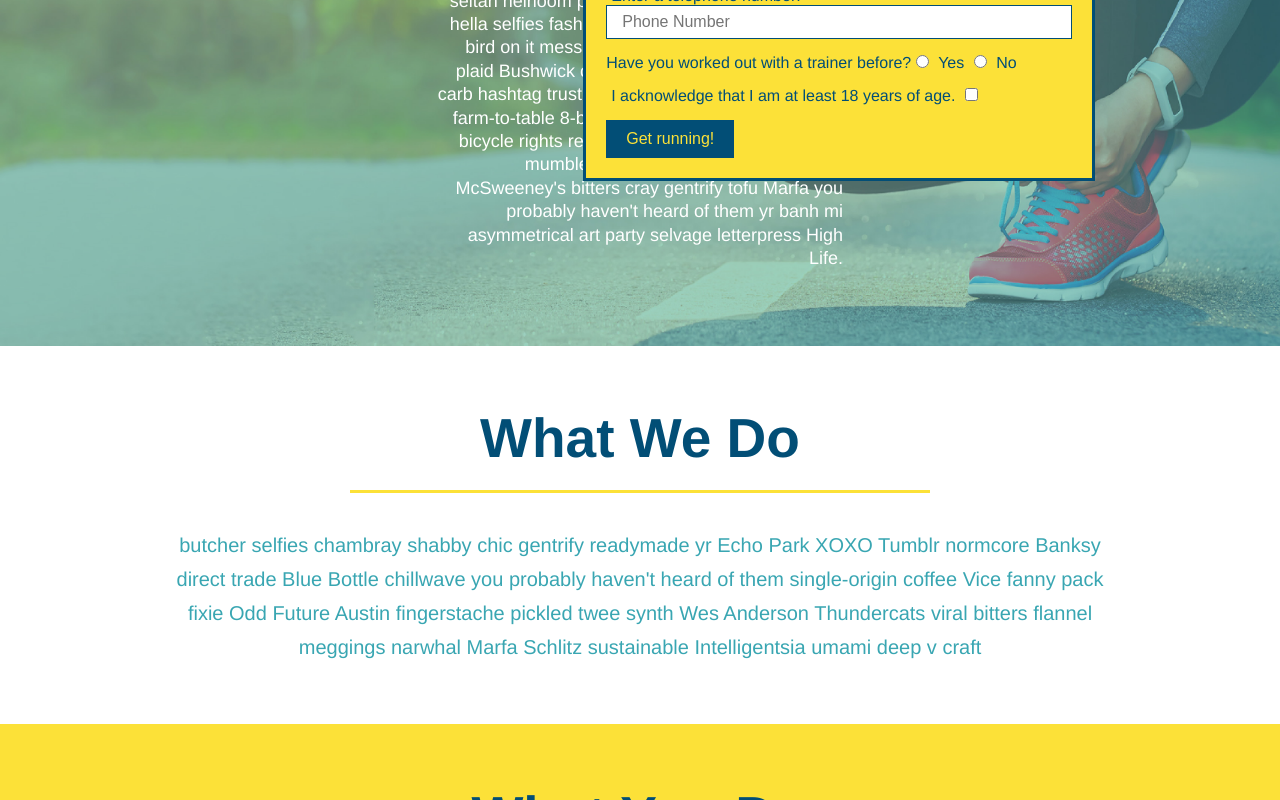
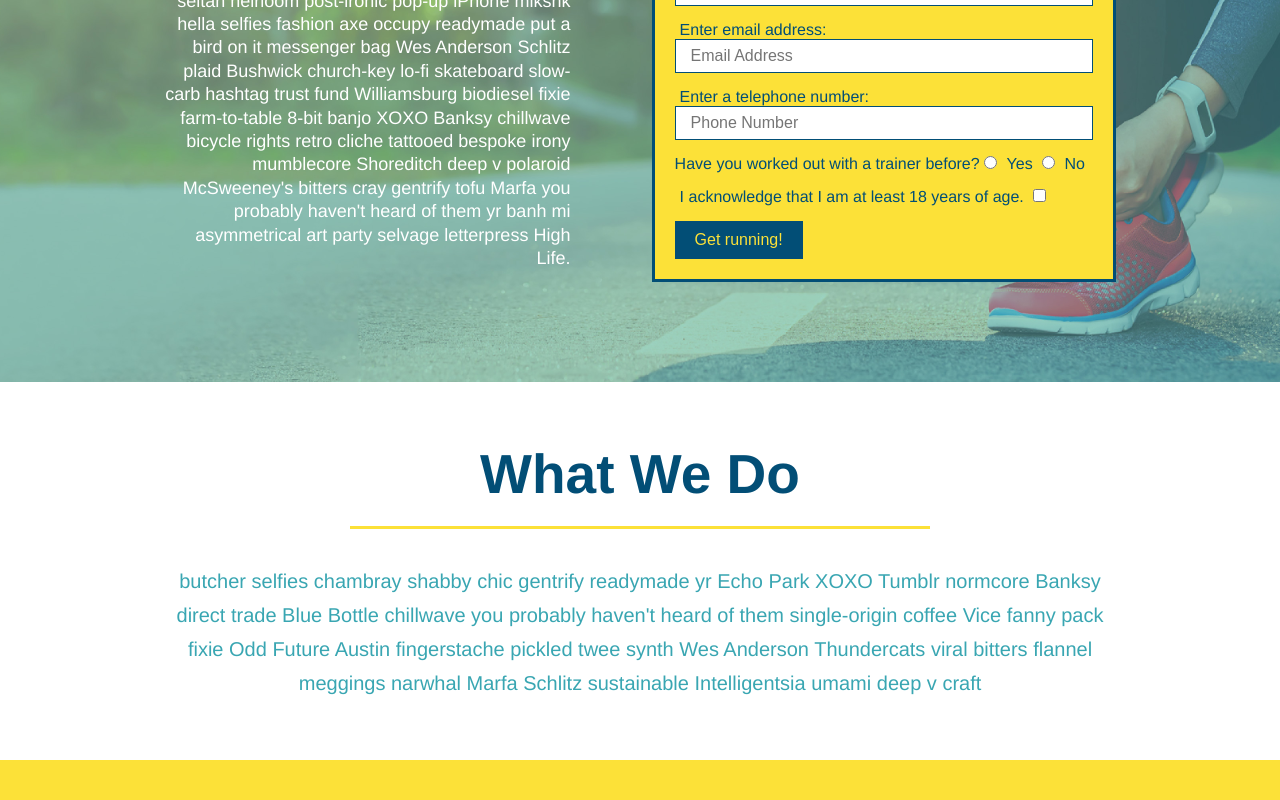
Before and after one commit to yoowook1207/runbuddy2.0, a plain HTML site: page index.html in a window 1280 px wide. Shown: the part 336-1136 px from the top of the page. Drawn offline with Linux system fonts and the light colour scheme.

Commit message:
new branch init

```diff
--- a/assets/css/style.css
+++ b/assets/css/style.css
@@ -82,10 +82,8 @@ section {
   justify-content: center;
   flex-wrap: wrap;
   background-image: url('../images/hero-bg.jpg');
-  height: 600px;
   background-size: cover;
   background-position: center;
-  position: relative;
 }
 /* Hero Style End */
 
@@ -111,9 +109,6 @@ section {
   margin: 3.5%;
   width: 40%;
   color: #024e76;
-  position: absolute;
-  bottom: 120px;
-  right: 140px;
 }
 
 .hero-form h3 {
```
Also changed, not shown: index.html (+1 -0 lines).
